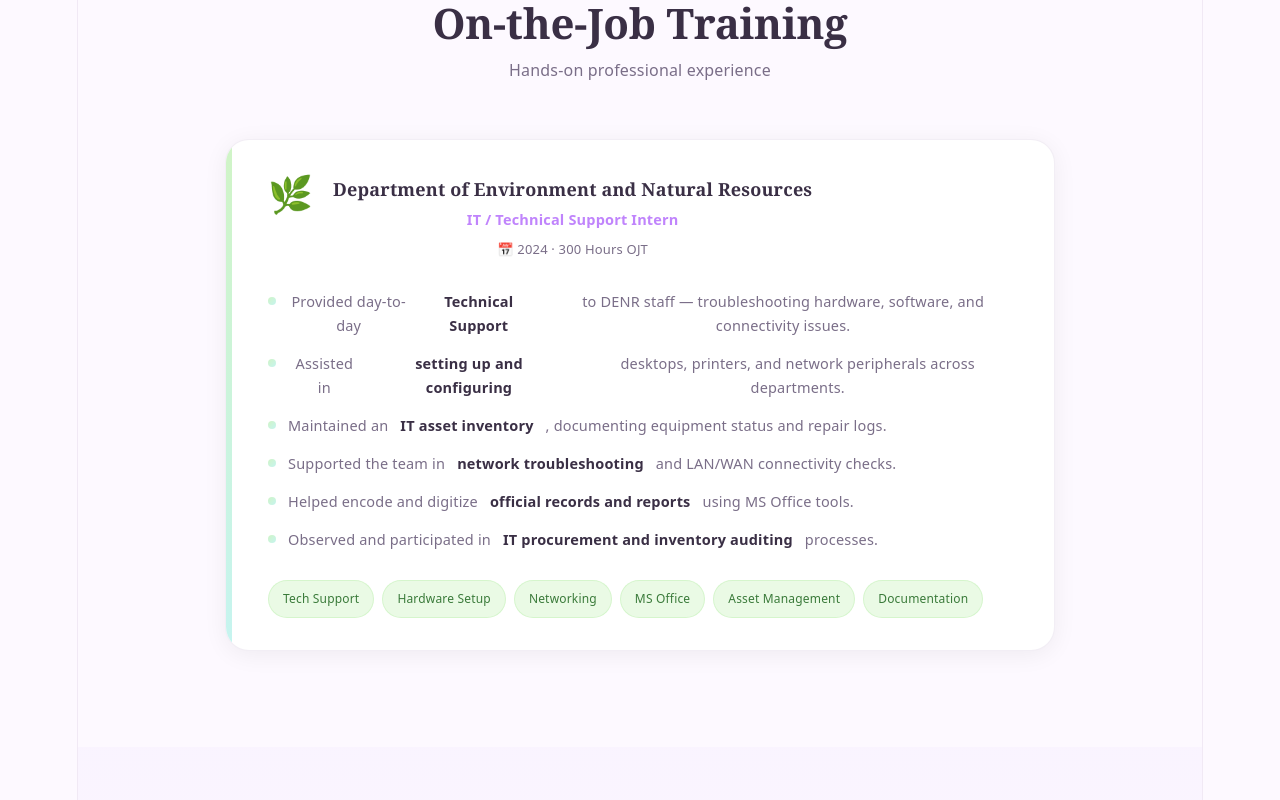
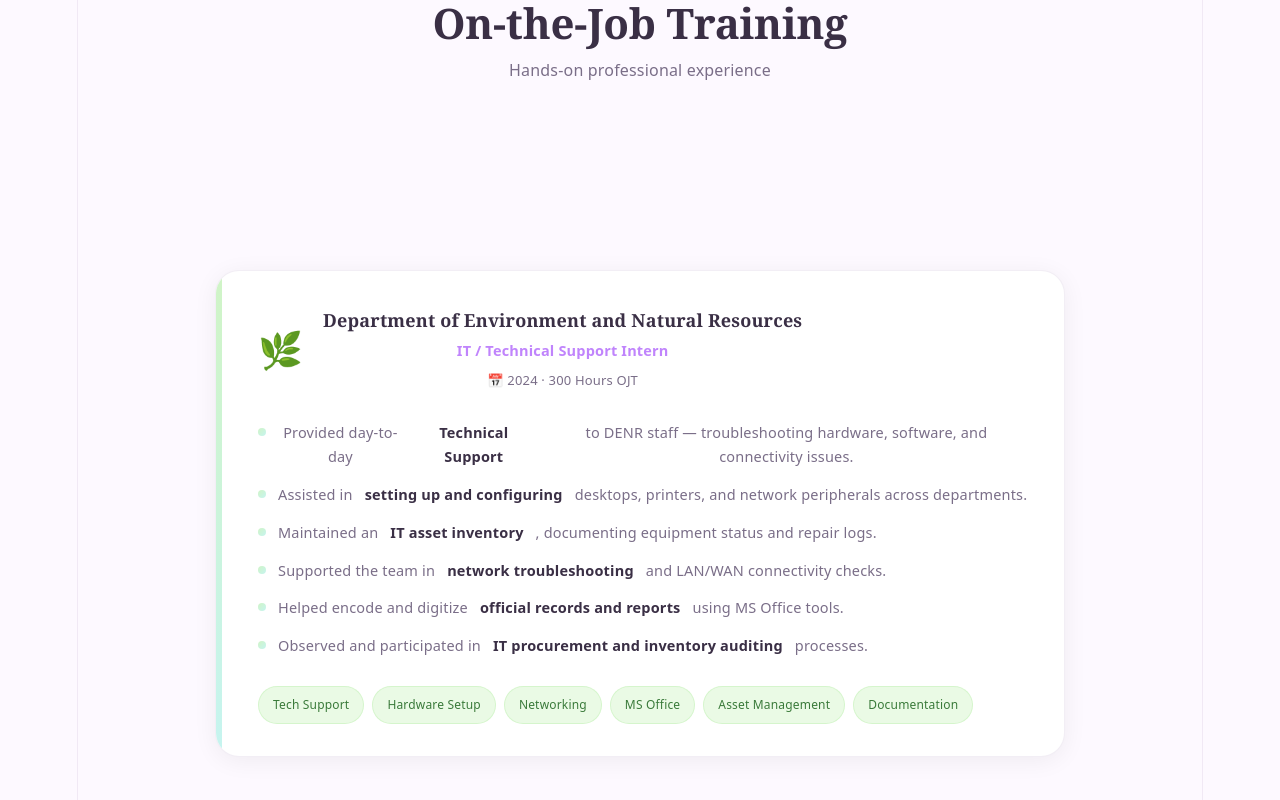
Before and after one commit to MariaRosa03/My_portfolio, a React (Vite) app: page / in a window 1280 px wide. Shown: the part 2600-3400 px from the top of the page. Built offline with nearby package versions, Linux system fonts and the light colour scheme.

Commit message:
update css V3

```diff
--- a/src/App.css
+++ b/src/App.css
@@ -473,8 +473,9 @@
   box-shadow: 0 4px 24px rgba(0,0,0,.06);
   display: flex;
   overflow: hidden;
-  max-width: 830px;
+  max-width: 850px;
   margin: 0 auto;
+  margin-top: 20%;
 }
 
 .ojt-accent {
@@ -491,9 +492,8 @@
 .ojt-header {
   display: flex;
   gap: 20px;
-  align-items: flex-start;
+  align-items: center;
   margin-bottom: 28px;
-  text-align: center;
 }
 
 .ojt-logo {
```
